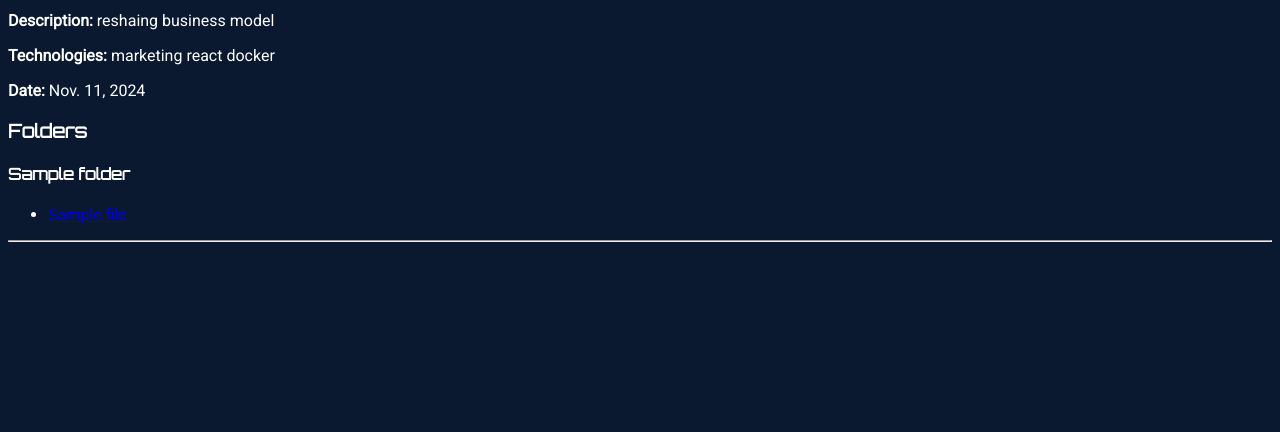
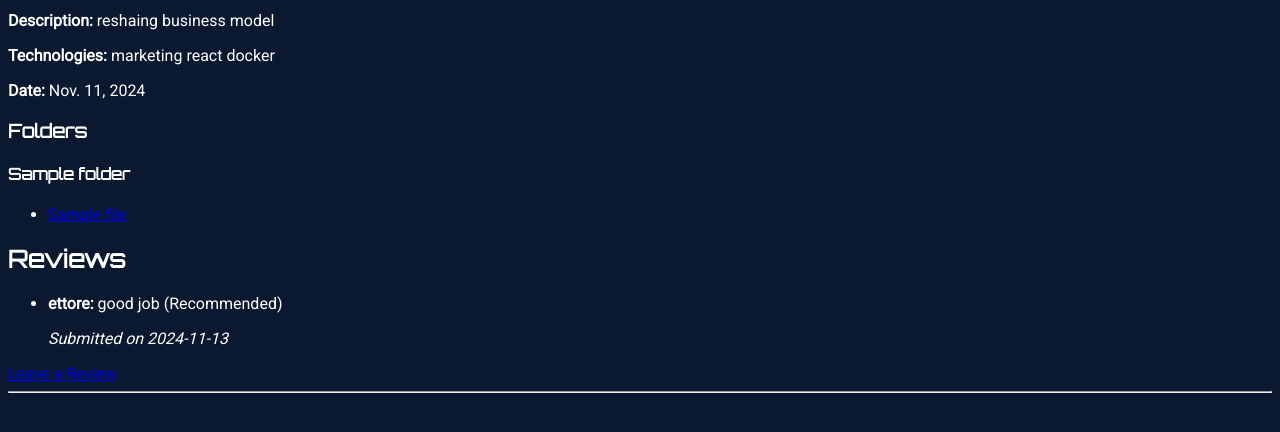
Before and after one commit to Ponzio-it/personal_website, a Django app: page /projects/ in a window 1280 px wide. Shown: the part 233-665 px from the top of the page. Run offline with Django 5.2, Linux system fonts and the light colour scheme; data comes from the database, SQL or seed files in the repository; both versions use the stored data as it was after the commit; tables that the repository leaves empty hold one stand-in row (values such as "Sample post").

Commit message:
adding reviewing features

```diff
--- a/mypersonalsite/portfolio/models.py
+++ b/mypersonalsite/portfolio/models.py
@@ -109,3 +109,25 @@ class Education(models.Model):
 
     def __str__(self):
         return f"{self.degree} in {self.field_of_study} from {self.institution}"
+
+class Review(models.Model):
+    """
+    Model for storing user reviews associated with a project.
+    Reviews are created by users and are subject to admin approval.
+    """
+
+    STATUS_CHOICES = [
+        ('pending', 'Pending'),
+        ('approved', 'Approved'),
+        ('rejected', 'Rejected'),
+    ]
+
+    project = models.ForeignKey('Project', related_name='reviews', on_delete=models.CASCADE, help_text="The project this review is associated with.")
+    reviewer_name = models.CharField(max_length=100,help_text="Name of the reviewer submitting the review.")
+    content = models.TextField(help_text="Content of the review.")
+    recommendation = models.BooleanField(default=False,help_text="Does the reviewer recommend this project?")
+    status = models.CharField(max_length=10,choices=STATUS_CHOICES,default='pending', help_text="Approval status of the review.")
+    created_at = models.DateTimeField(auto_now_add=True, help_text="Timestamp for when the review was created.")
+
+    def __str__(self):
+        return f"Review by {self.reviewer_name} on {self.project.title}"
--- a/mypersonalsite/portfolio/templates/portfolio/projects.html
+++ b/mypersonalsite/portfolio/templates/portfolio/projects.html
@@ -19,7 +19,7 @@
     {% if project.private_url %}
       <p><a href="{{ project.private_url }}" target="_blank">Private Link (requires permission)</a></p>
     {% endif %}
-
+    <!-- Folders Section-->
     <div class="folders">
       <h3>Folders</h3>
       {% for folder in project.folders.all %}
@@ -40,6 +40,26 @@
         </div>
       {% endfor %}
     </div>
+
+    <!-- Reviews Section -->
+    <h2>Reviews</h2>
+    {% if project.reviews.all %}
+        <ul>
+            {% for review in project.reviews.all %}
+                {% if review.status == 'approved' %}
+                    <li>
+                        <strong>{{ review.reviewer_name }}:</strong> {{ review.content }}
+                        {% if review.recommendation %} (Recommended) {% endif %}
+                        <p><em>Submitted on {{ review.created_at|date:"Y-m-d" }}</em></p>
+                    </li>
+                {% endif %}
+            {% endfor %}
+        </ul>
+    {% else %}
+        <p>No reviews yet. Be the first to review!</p>
+    {% endif %}
+    <a href="{% url 'portfolio:project_review' project.pk %}">Leave a Review</a>
+
   </div>
   <hr>
 {% endfor %}
--- a/mypersonalsite/portfolio/urls.py
+++ b/mypersonalsite/portfolio/urls.py
@@ -2,6 +2,7 @@
 
 from django.urls import path
 from . import views
+from .views import ProjectDetailView, ReviewCreateView
 
 app_name = 'portfolio'
 
@@ -13,4 +14,6 @@ urlpatterns = [
     path('contact/', views.contact, name='contact'),
     # URL for downloading the CV
     path('open-cv/', views.open_cv, name='open_cv'),
+    path('projects/<int:pk>/', ProjectDetailView.as_view(), name='project_detail'),
+    path('projects/<int:pk>/review/', ReviewCreateView.as_view(), name='project_review'),
 ]
--- a/mypersonalsite/portfolio/views.py
+++ b/mypersonalsite/portfolio/views.py
@@ -1,10 +1,13 @@
 # portfolio/views.py
 
 import os
-from django.shortcuts import render
+from django.shortcuts import render, redirect, get_object_or_404
 from django.conf import settings
+from django.urls import reverse
+from django.views.generic import DetailView, CreateView
 from django.http import FileResponse, Http404
-from .models import Project, ContactInfo, Certificate, Education
+from .models import Project, ContactInfo, Certificate, Education, Review
+from .form  import ReviewForm
 
 # Home page view
 def home(request):
@@ -62,3 +65,40 @@ def open_cv(request):
     except FileNotFoundError:
         # If the file is not found, raise a 404 error
         raise Http404("The requested CV could not be found.")
+
+
+class ProjectDetailView(DetailView):
+    """
+    View for displaying details of a single project, along with approved reviews.
+    """
+    model = Project
+    template_name = 'portfolio/projects.html'
+
+    def get_context_data(self, **kwargs):
+        context = super().get_context_data(**kwargs)
+        # Include only approved reviews in the context
+        context['reviews'] = self.object.reviews.filter(status='approved')
+        return context
+
+
+class ReviewCreateView(CreateView):
+    """
+    View for handling the submission of a new review for a project.
+    The review status is set to 'pending' and awaits admin approval.
+    """
+    model = Review
+    form_class = ReviewForm
+    template_name = 'portfolio/review_form.html'
+
+    def form_valid(self, form):
+        # Set the project for the review and mark the status as 'pending'
+        form.instance.project = get_object_or_404(Project, pk=self.kwargs['pk'])
+        form.instance.status = 'pending'
+        form.save()
+        return redirect(reverse('portfolio:project_detail', args=[self.kwargs['pk']]))
+
+    def get_context_data(self, **kwargs):
+        # Pass the project to the template context
+        context = super().get_context_data(**kwargs)
+        context['project'] = get_object_or_404(Project, pk=self.kwargs['pk'])
+        return context
```
Also changed, not shown: mypersonalsite/portfolio/admin.py (+30 -1 lines), mypersonalsite/portfolio/form.py (added, +11 -0 lines), mypersonalsite/portfolio/templates/portfolio/review_form.html (added, +13 -0 lines), mypersonalsite/portfolio/tests/test_review_admin.py (added, +51 -0 lines), mypersonalsite/portfolio/tests/test_reviews_model.py (added, +31 -0 lines), mypersonalsite/portfolio/tests/test_reviews_views.py (added, +74 -0 lines), mypersonalsite/db.sqlite3, mypersonalsite/portfolio/migrations/0004_review.py (added).
